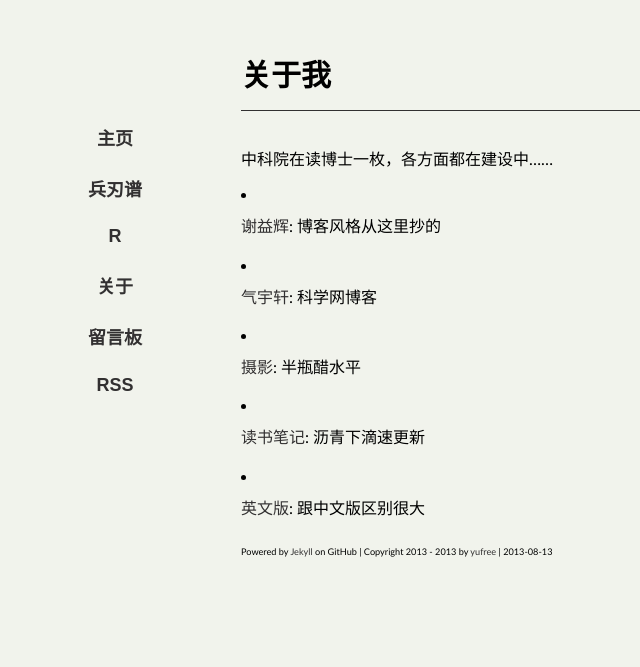
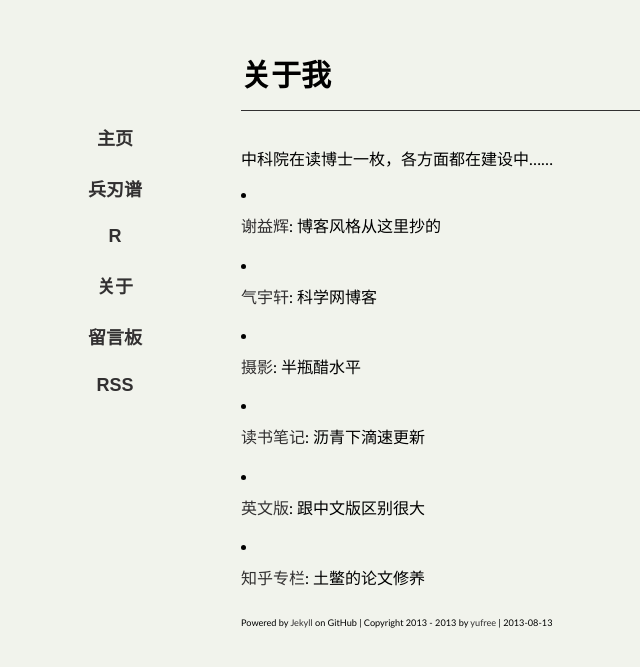
Before and after one commit to yufree/blogcn, a Jekyll site: the page built from about/index.md, in a window 1280 px wide. Shown: the top 667 px of the page, without its empty margins (99-739 px from the left). Built offline with Jekyll 4.4.1, drawn with Linux system fonts in a browser that asks for light colours; some web fonts are replaced.

Commit message:
add column

```diff
--- a/about/index.md
+++ b/about/index.md
@@ -14,3 +14,5 @@ layout: page
 - [读书笔记](https://yufreecas.blogspot.com/): 沥青下滴速更新
 
 - [英文版](http://yufree.github.io/blog/): 跟中文版区别很大
+
+- [知乎专栏](http://zhuanlan.zhihu.com/yufree): 土鳖的论文修养
```
